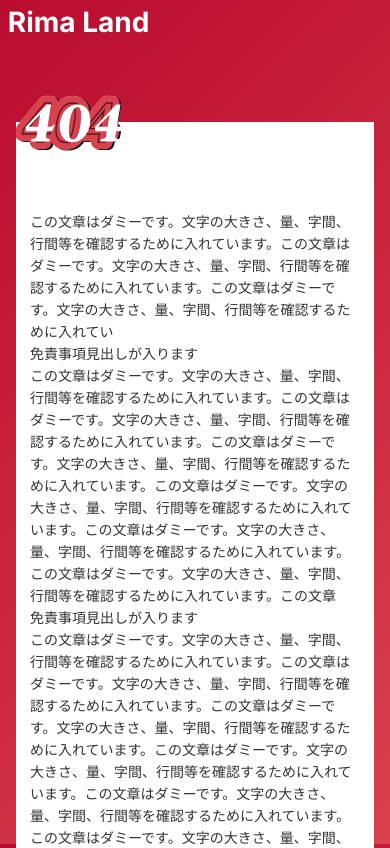
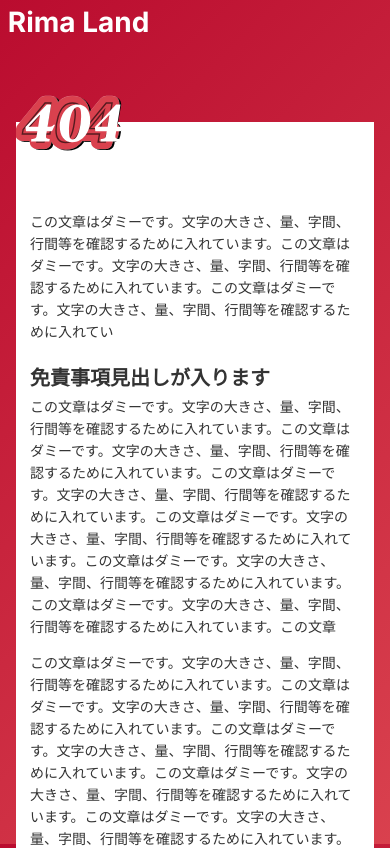
Before and after one commit to shunssv/rima-land, a Next.js app: page /disclaimer in a window 390 px wide. Shown: the top 848 px of the page. Built offline with nearby package versions, Linux system fonts and the light colour scheme.

Commit message:
:construction: style sp and tablet layouts - SHU-119

```diff
--- a/src/pages/_app.jsx
+++ b/src/pages/_app.jsx
@@ -2,7 +2,6 @@ import '@/styles/reset.scss';
 import '@/styles/globals.scss';
 import 'animate.css';
 import Head from 'next/head';
-import Layout from '@/components/Layout';
 import { Inter } from 'next/font/google';
 
 const inter = Inter({ subsets: ['latin'] });
--- a/src/pages/disclaimer.jsx
+++ b/src/pages/disclaimer.jsx
@@ -2,7 +2,6 @@ import Head from 'next/head';
 import Image from 'next/image';
 import styles from '@/styles/Disclaimer.module.scss';
 import Link from 'next/link';
-import { MdArrowForwardIos } from 'react-icons/md';
 import { Layout } from '@/components/Layout';
 
 export default function Disclaimer() {
@@ -40,6 +39,7 @@ export default function Disclaimer() {
         <dl className={styles.disclaimerItem}>
           <dt className={styles.heading}>免責事項見出しが入ります</dt>
           <dd className={styles.detail}>この文章はダミーです。文字の大きさ、量、字間、行間等を確認するために入れています。この文章はダミーです。文字の大きさ、量、字間、行間等を確認するために入れています。この文章はダミーです。文字の大きさ、量、字間、行間等を確認するために入れています。この文章はダミーです。文字の大きさ、量、字間、行間等を確認するために入れています。この文章はダミーです。文字の大きさ、量、字間、行間等を確認するために入れています。この文章はダミーです。文字の大きさ、量、字間、行間等を確認するために入れています。この文章</dd>
+          <dd className={styles.detail}>この文章はダミーです。文字の大きさ、量、字間、行間等を確認するために入れています。この文章はダミーです。文字の大きさ、量、字間、行間等を確認するために入れています。この文章はダミーです。文字の大きさ、量、字間、行間等を確認するために入れています。この文章はダミーです。文字の大きさ、量、字間、行間等を確認するために入れています。この文章はダミーです。文字の大きさ、量、字間、行間等を確認するために入れています。この文章はダミーです。文字の大きさ、量、字間、行間等を確認するために入れています。この文章</dd>
         </dl>
 
         <dl className={styles.disclaimerItem}>
--- a/src/styles/Disclaimer.module.scss
+++ b/src/styles/Disclaimer.module.scss
@@ -6,34 +6,17 @@
   padding: 25% 4%;
   position: relative;
 
+  @include m.mq(tab) {
+    padding: 10% 4%;
+  }
+  @include m.mq(pc) {
+    padding: 4% 4% 10%;
+  }
+
   .breadcrumb {
     display: none;
-  }
 
-  .title {
-    left: 0;
-    position: absolute;
-    top: -35px;
-  }
-  .text {
-    margin-bottom: 5em;
-    span {
-      display: block;
-      font-size: 2rem;
-      font-weight: bold;
-      margin-bottom: 0.5em;
-    }
-  }
-
-  @include m.mq(tabAndPc) {
-    .titleImage {
-      width: 200px;
-    }
-    .text span {
-      font-size: 2.5rem;
-    }
-
-    .breadcrumb {
+    @include m.mq(tabAndPc) {
       color: 0.875rem;
       display: flex;
       justify-content: flex-end;
@@ -44,34 +27,48 @@
       }
     }
   }
-  @include m.mq(tab) {
-    padding: 25% 4%;
-    .title {
+
+  .title {
+    left: 0;
+    position: absolute;
+    top: -35px;
+
+    @include m.mq(tab) {
       top: -55px;
     }
+    @include m.mq(pc) {
+      left: 10px;
+      top: -60px;
+    }
   }
-  @include m.mq(pc) {
-    padding: 4% 4% 10%;
-    .title {
-      top: -60px;
-      left: 10px;
+
+  .titleImage {
+    @include m.mq(tabAndPc) {
+      width: 200px;
+    }
+  }
+
+  .introduction {
+    @include m.mq(tab) {
+      margin-top: 3em;
+    }
+    @include m.mq(pc) {
+
+    }
+  }
+
+  .disclaimerItem {
+    margin-top: 1.5em;
+
+    .heading {
+      font-size: 1.25rem;
+      font-weight: bold;
+    }
+    .detail {
+      margin-top: 0.25em;
+      &:not(:first-of-type) {
+        margin-top: 1em;
+      }
     }
   }
 }
-
-.buttonArrowRight {
-  background-color: var(--background-color-red);
-  color: var(--font-color-white);
-  display: block;
-  margin: 0 auto;
-  max-width: 250px;
-  padding: 1em 3em;
-  position: relative;
-  text-align: center;
-  .icon {
-    position: absolute;
-    right: 3%;
-    top: 50%;
-    transform: translateY(-50%);
-  }
-}
```
